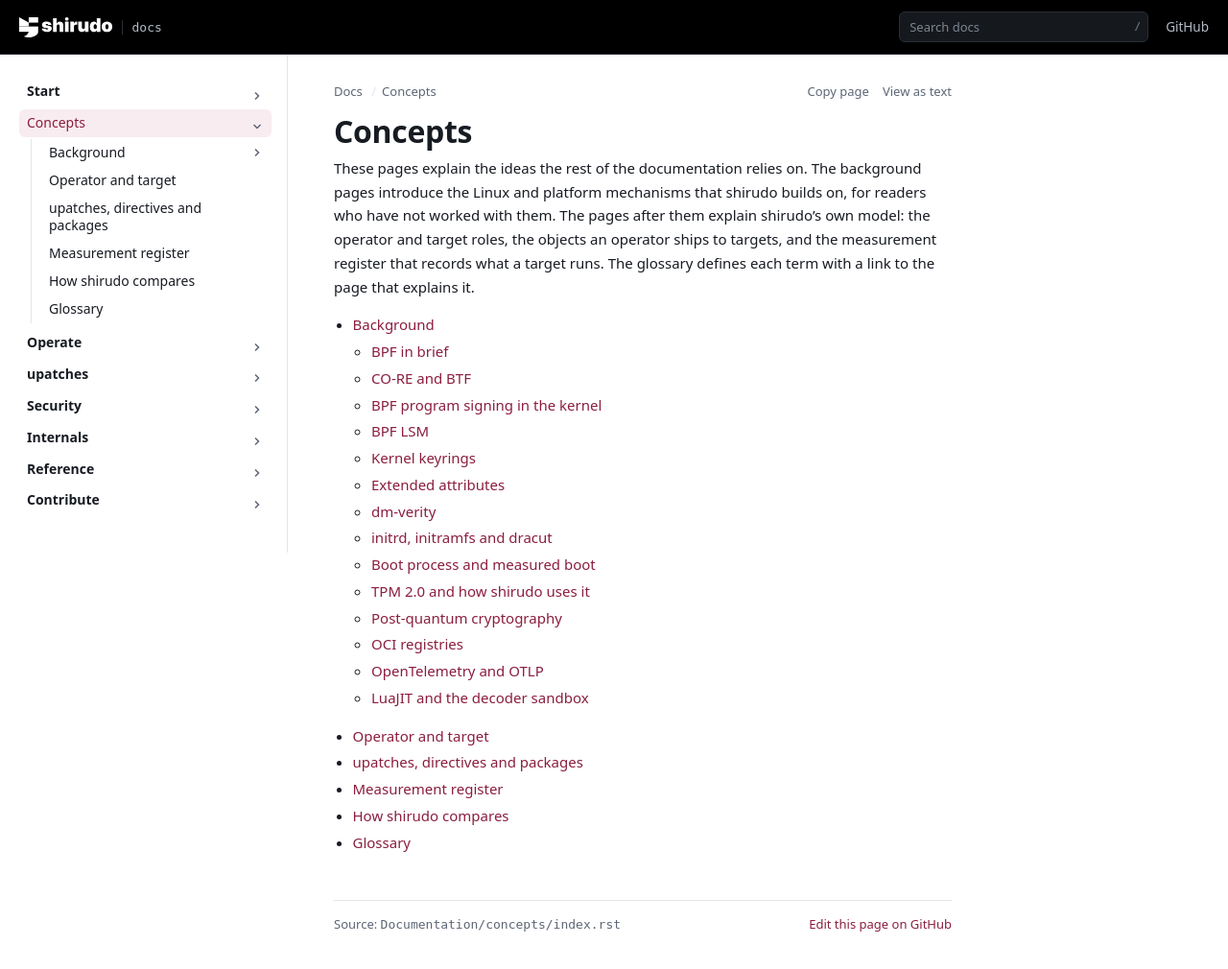
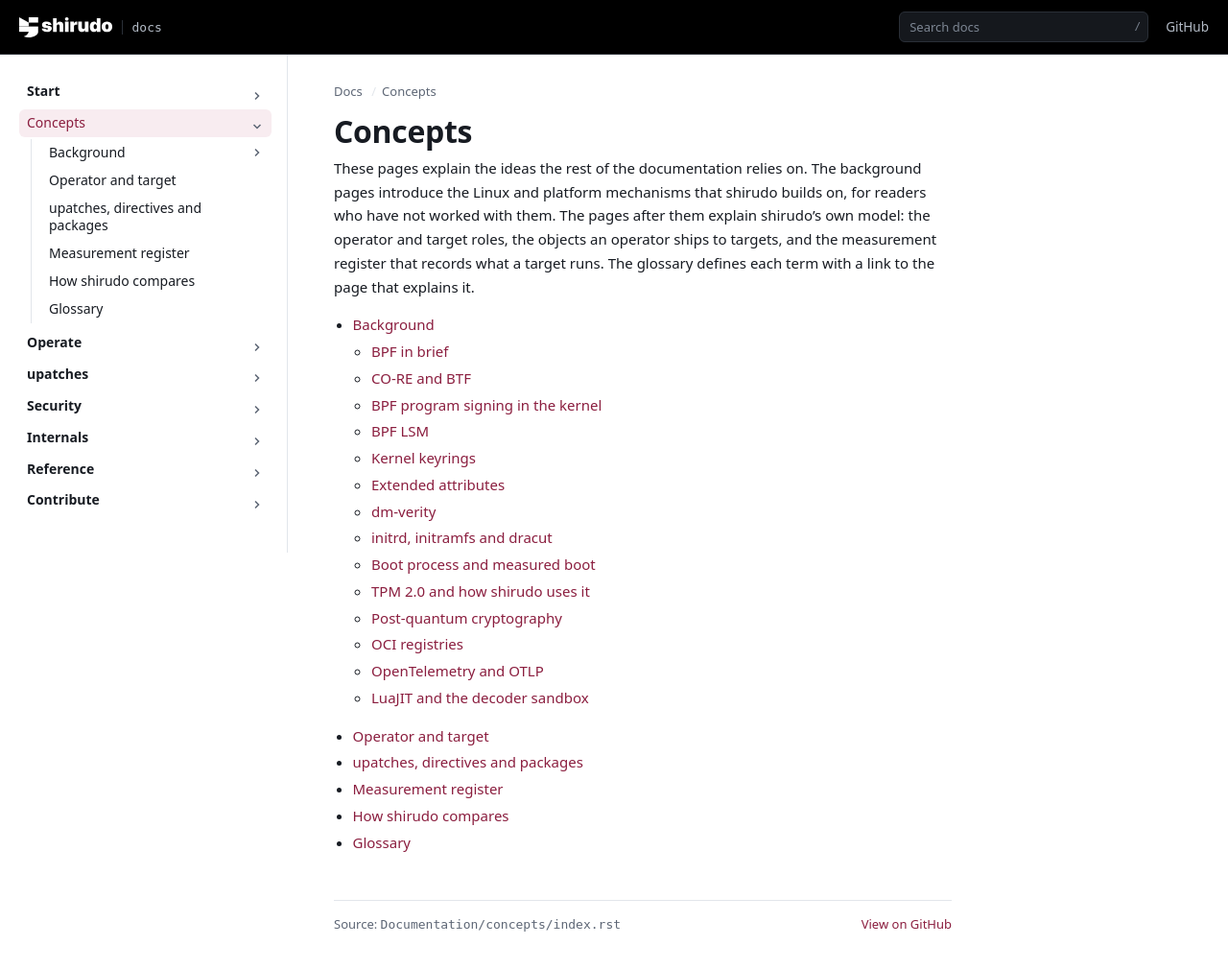
Before and after one commit to AliBashaSY/shirudo, a Sphinx documentation site: the page built from Documentation/concepts/index.rst, in a window 1280 px wide and 1031 px high. Shown: the top 1010 px of the window at 96% size. Built offline with Sphinx 7.4.7, drawn with Linux system fonts in a browser that asks for light colours.

Commit message:
Documentation: drop the page actions and link the source as a view
Every page carried "Copy page" and "View as text" above the title. They
add clutter on every page for something few readers need, and agents
already find the plain-text pages through llms.txt, which stays.

The footer link said "Edit this page on GitHub", but it opens the
source file in GitHub's file view, and a change to a page goes through
a signed-off commit like any other. Call it "View on GitHub".

Signed-off-by: Daniel Borkmann <daniel@iogearbox.net>

```diff
--- a/Documentation/_ext/shirudo_docs.py
+++ b/Documentation/_ext/shirudo_docs.py
@@ -72,7 +72,7 @@ def page_context(app, pagename, templatename, context, doctree):
     context["source_file"] = source
     context["last_change"], context["last_change_date"] = \
         CHANGES.get(source, (None, None))
-    context["edit_url"] = "%s/blob/%s/%s" % (
+    context["github_url"] = "%s/blob/%s/%s" % (
         context.get("repository"), context.get("branch"), source)
 
 
--- a/Documentation/_themes/shirudo/layout.html
+++ b/Documentation/_themes/shirudo/layout.html
@@ -42,23 +42,15 @@
     </div>
   </nav>
   <main>
-    <div class="pagebar">
+    {%- if pagename != root_doc %}
     <div class="crumbs">
-        {%- if pagename != root_doc %}
       <a href="{{ pathto(root_doc) }}">Docs</a>
       {%- for parent in parents %}
       <a href="{{ parent.link|e }}">{{ parent.title }}</a>
       {%- endfor %}
       <span>{{ title|striptags|e }}</span>
-        {%- endif %}
-      </div>
-      {%- if source_file %}
-      <div class="pageactions">
-        <button type="button" class="copy-page" data-src="{{ pathto('_text/' + pagename + '.txt', 1) }}">Copy page</button>
-        <a href="{{ pathto('_text/' + pagename + '.txt', 1) }}">View as text</a>
     </div>
     {%- endif %}
-    </div>
     <article class="body" role="main">
       {% block body %}{% endblock %}
     </article>
@@ -68,7 +60,7 @@
       {%- if last_change %}
       <span>Last change: <code>{{ last_change }}</code>, {{ last_change_date }} UTC</span>
       {%- endif %}
-      <a href="{{ edit_url }}">Edit this page on GitHub</a>
+      <a href="{{ github_url }}">View on GitHub</a>
     </footer>
     {%- endif %}
   </main>
--- a/Documentation/_themes/shirudo/static/shirudo.css
+++ b/Documentation/_themes/shirudo/static/shirudo.css
@@ -123,11 +123,7 @@ code.literal { font-size: 0.9em; background: none; padding: 0; }
 
 /* page */
 main { min-width: 0; padding: 28px 0 56px; }
-.pagebar { display: flex; flex-wrap: wrap; justify-content: space-between; align-items: baseline; gap: 6px 16px; max-width: 780px; margin-bottom: 12px; font-size: 13px; }
-.crumbs { color: var(--muted); }
-.pageactions { display: flex; gap: 14px; margin-left: auto; }
-.pageactions a, .pageactions button { color: var(--muted); font: inherit; background: none; border: 0; padding: 0; cursor: pointer; }
-.pageactions a:hover, .pageactions button:hover { color: var(--accent); text-decoration: none; }
+.crumbs { max-width: 780px; margin-bottom: 12px; font-size: 13px; color: var(--muted); }
 .crumbs a { color: var(--muted); }
 .crumbs > * + *::before { content: "/"; margin: 0 6px; color: var(--line); }
 div.body, article.body { max-width: 780px; min-width: 0; padding: 0; background: none; color: var(--fg); }
--- a/Documentation/_themes/shirudo/static/shirudo.js
+++ b/Documentation/_themes/shirudo/static/shirudo.js
@@ -150,33 +150,6 @@
 		targets.forEach(function (t) { observer.observe(t.target); });
 	}
 
-	function copyPage() {
-		var button = document.querySelector(".copy-page");
-
-		if (!button || !navigator.clipboard || !window.fetch)
-			return;
-		button.addEventListener("click", function () {
-			var done = function (label) {
-				button.textContent = label;
-				setTimeout(function () {
-					button.textContent = "Copy page";
-				}, 1400);
-			};
-
-			fetch(button.dataset.src).then(function (response) {
-				if (!response.ok)
-					throw new Error(response.status);
-				return response.text();
-			}).then(function (text) {
-				return navigator.clipboard.writeText(text);
-			}).then(function () {
-				done("Copied");
-			}, function () {
-				done("Not available");
-			});
-		});
-	}
-
 	function search() {
 		var input = document.querySelector(".search input");
 
@@ -198,7 +171,6 @@
 		menu();
 		code();
 		spy();
-		copyPage();
 		search();
 	});
 })();
```
Also changed, not shown: 1 other file. Lines whose indentation alone changed are shown as unchanged.
